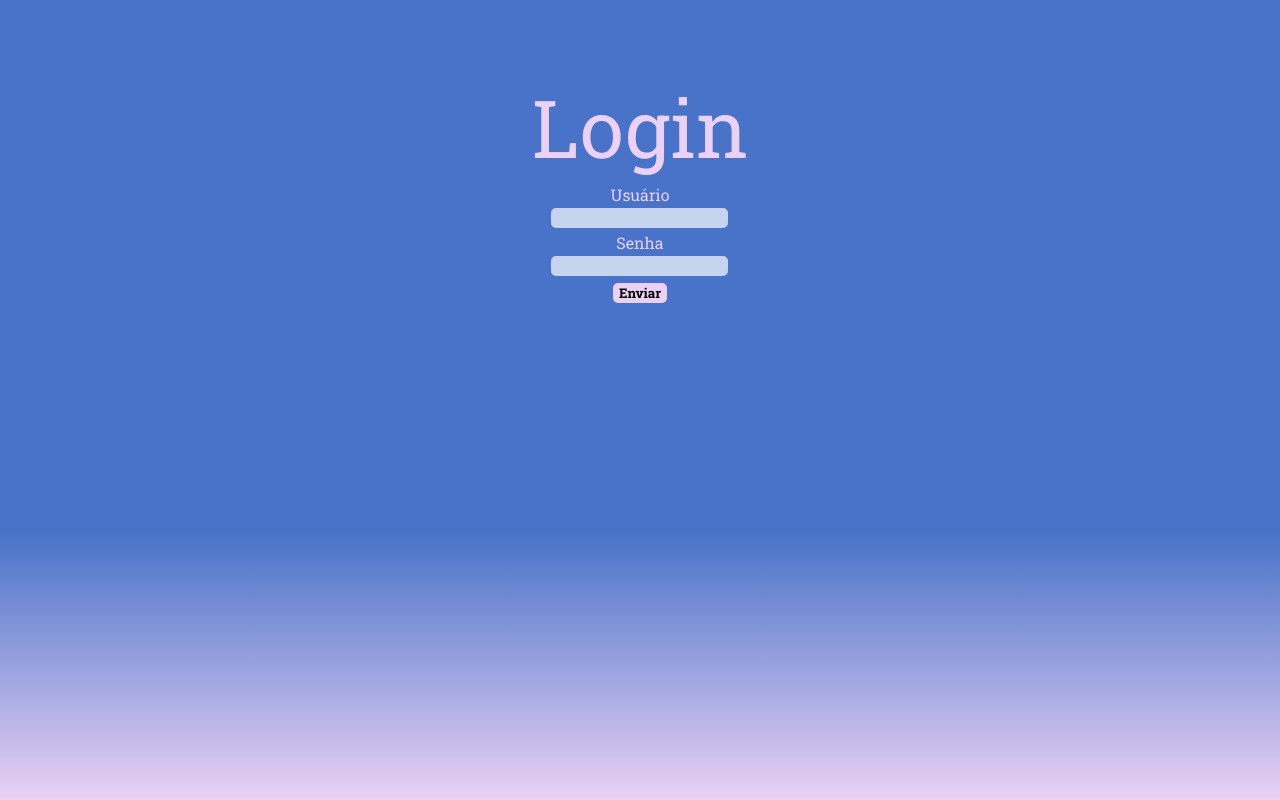
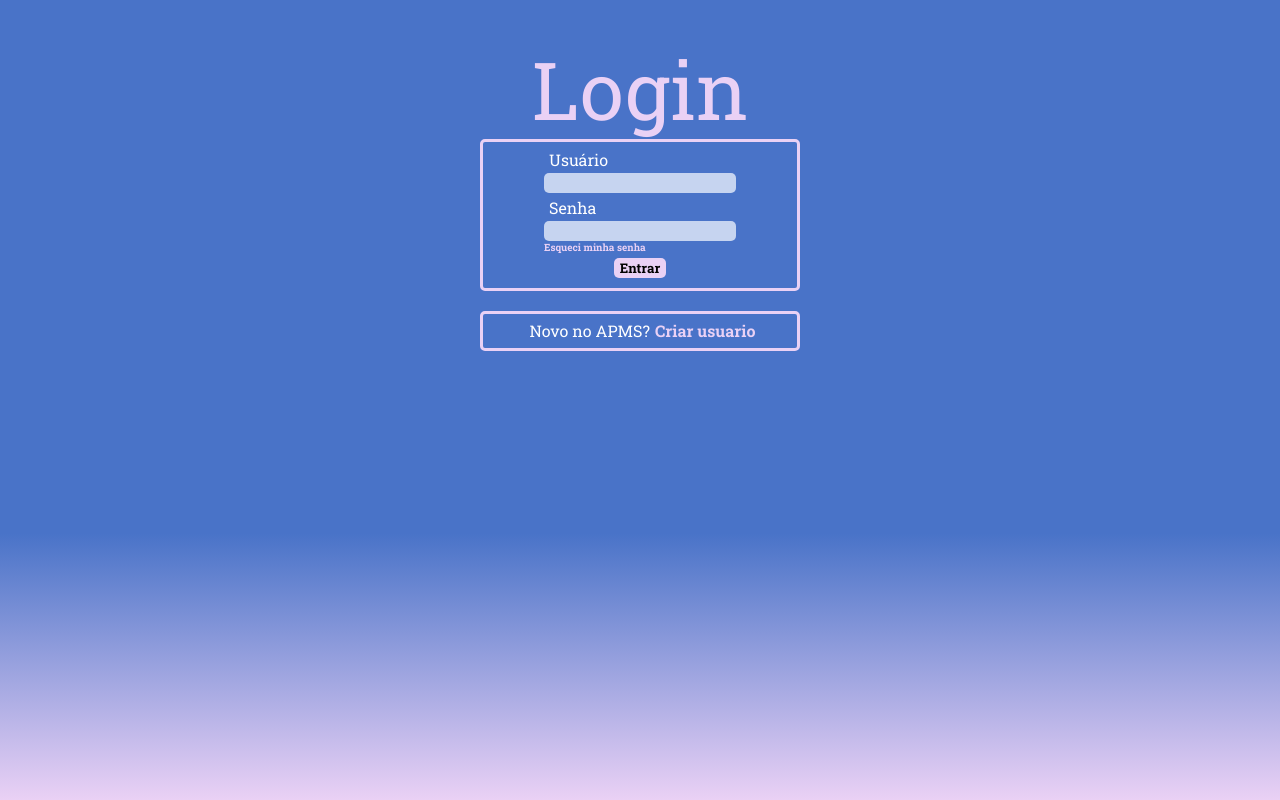
Before and after one commit to Tavaropolis/login-PHP, a PHP site: page / in a window 1280 px wide. Run offline with PHP 8.4, Linux system fonts and the light colour scheme.

Commit message:
style: mudanças 21/05

```diff
--- a/style.css
+++ b/index.css
@@ -4,12 +4,13 @@
     --secondary-color: #C6D4F0;
     --title-color: #EAD1F5;
     --hover-color: #A8C0F2;
+    --label-color: #ffff;
 }
 
 * {
     box-sizing: border-box;
     font-family: var(--main-font);
-
+    transition: all 1s;
 }
 
 html {
@@ -27,7 +28,8 @@ main {
 
 h1 {
     color: var(--title-color);
-    font-size: 5rem;
+    font-size: 5em;
+    text-align: center;
 }
 
 form {
@@ -37,14 +39,25 @@ form {
     justify-content: center;
     padding: 5px;
     margin-top: 10px;
+    width: 25vw;
+    border: solid 3px var(--title-color);
+    border-radius: 5px;
+}
+
+.input-container {
+    display: flex;
+    flex-direction: column;
+    justify-content: center;
+    align-items: start;
 }
 
 label {
-    color: var(--title-color);
+    color: var(--label-color);
     padding: 5px;
 }
 
 input {
+    width: 15vw;
     background-color: var(--secondary-color);
     border-radius: 5px;
     border: none;
@@ -53,6 +66,27 @@ input {
 
 input:focus {
     outline-color: var(--title-color);
+}
+
+a {
+    color: var(--title-color);
+    font-weight: bold;
+    text-decoration: none;
+}
+
+#esqueci-minha-senha {
+    font-size: 10px;
+    color: var(--title-color);
+    font-weight: bold;
+    text-decoration: none;
+}
+
+a:hover {
+    color: var(--label-color)
+}
+
+#esqueci-minha-senha:hover {
+    color: var(--label-color);
 }
 
 button {
@@ -66,3 +100,19 @@ button {
 button:hover {
     background-color: var(--hover-color);
 }
+
+.new-account-container {
+    display: flex;
+    justify-content: center;
+    align-items: center;
+    width: 25vw;
+    height: 5vh;
+    border: solid 3px var(--title-color);
+    border-radius: 5px;
+    margin-top: 20px;
+}
+
+span {
+    color: var(--label-color);
+    padding: 5px;
+}
--- a/index.php
+++ b/index.php
@@ -5,26 +5,29 @@
     <meta name="viewport" content="width=device-width, initial-scale=1.0">
     <!-- Estilização -->
     <link rel="stylesheet" href="reset.css">
-    <link rel="stylesheet" href="style.css">
+    <link rel="stylesheet" href="index.css">
     <link href="https://fonts.googleapis.com/css2?family=Roboto+Slab:wght@100..900&display=swap" rel="stylesheet">
 
     <title>Login</title>
 </head>
 <body>
     <main>
+        <h1>Login</h1>
         <div class="main-container">
-            <h1>Login</h1>
             <form action="" method="post">
-                <label for="user">Usuário</label>
-                <input type="text" name="user" id="">
-                <label for="password">Senha</label>
-                <input type="password" name="password" id="">
-                <button type="submit">Enviar</button>
+                <div class="input-container">
+                    <label for="user">Usuário</label>
+                    <input type="text" name="user" id="">
+                    <label for="password">Senha</label>
+                    <input type="password" name="password" id="">
+                    <a href="" id="esqueci-minha-senha">Esqueci minha senha</a>
+                </div>
+                <button type="submit">Entrar</button>
             </form>
+            <div class="new-account-container">
+                <span>Novo no APMS? </span><a href="./cadastrarUsuario.php">Criar usuario</a>
+            </div>
         </div>
     </main>
-    <footer>
-
-    </footer>
 </body>
 </html>
```
Also changed, not shown: cadastrarUsuario.css (added, +18 -0 lines), cadastrarUsuario.php (added, +16 -0 lines).
